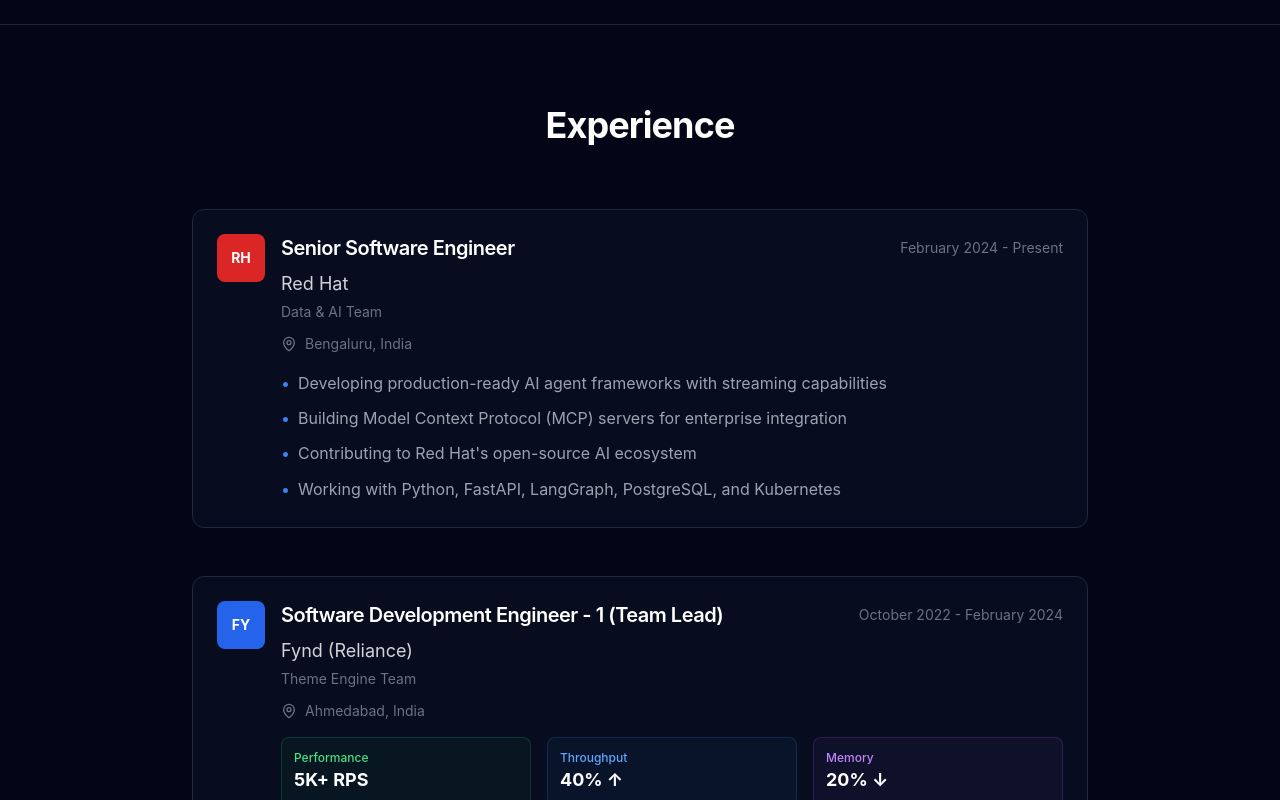
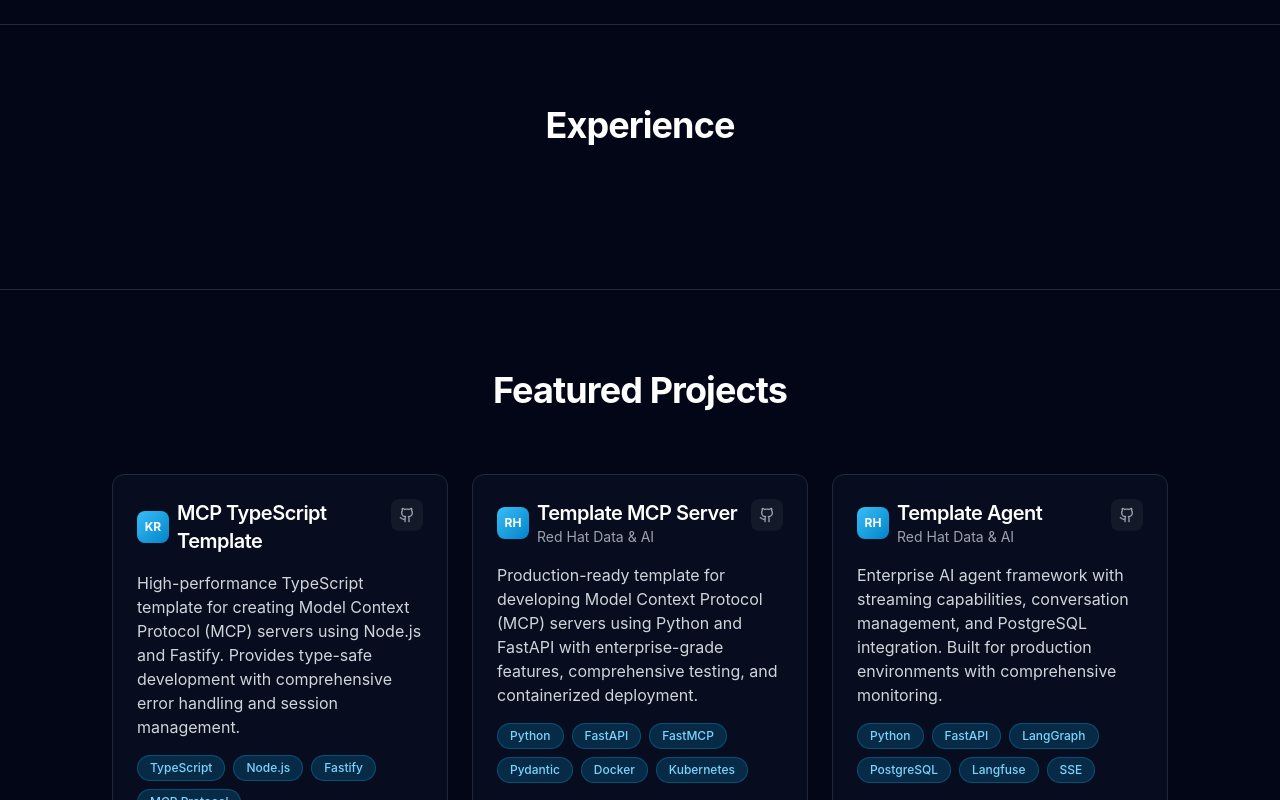
Before and after one commit to karankraina/karankraina, a Next.js app: page / in a window 1280 px wide. Shown: the part 2000-2800 px from the top of the page. Built offline with nearby package versions, Linux system fonts and the light colour scheme.

Commit message:
Update job title from Senior to Principal Engineer

```diff
--- a/pages/index.jsx
+++ b/pages/index.jsx
@@ -160,7 +160,7 @@
               transition={{ duration: 0.5, delay: 0.2 }}
               className="text-xl md:text-2xl text-gray-400 mb-4"
             >
-              Senior Software Engineer at <span className="text-red-500 font-semibold">Red Hat</span>
+              Principal Software Engineer at <span className="text-red-500 font-semibold">Red Hat</span>
             </motion.p>
 
             <motion.p
@@ -278,66 +278,6 @@
           >
             Experience
           </motion.h2>
-
-          <div className="max-w-4xl mx-auto space-y-12">
-            {experiences.map((exp, index) => (
-              <motion.div
-                key={exp.company}
-                initial={{ opacity: 0, y: 30 }}
-                whileInView={{ opacity: 1, y: 0 }}
-                transition={{ duration: 0.5, delay: index * 0.1 }}
-                viewport={{ once: true }}
-              >
-                <GlowCard>
-                  <div className="flex items-start gap-4">
-                    <div className={`w-12 h-12 ${exp.logoColor} rounded-lg flex items-center justify-center flex-shrink-0`}>
-                      <span className="text-white font-bold text-sm">{exp.logo}</span>
-                    </div>
-                    <div className="flex-1">
-                      <div className="flex flex-col md:flex-row md:items-center md:justify-between mb-2">
-                        <h3 className="text-xl font-semibold text-white">{exp.role}</h3>
-                        <span className="text-sm text-gray-500">{exp.period}</span>
-                      </div>
-                      <p className="text-lg text-gray-300 mb-1">{exp.company}</p>
-                      {exp.team && (
-                        <p className="text-sm text-gray-500 mb-3">{exp.team}</p>
-                      )}
-                      <div className="flex items-center text-gray-500 text-sm mb-4">
-                        <MapPin className="w-4 h-4 mr-2" />
-                        <span>{exp.location}</span>
-                      </div>
-
-                      {exp.achievements && (
-                        <div className="grid grid-cols-3 gap-4 mb-4">
-                          <div className="bg-green-500/5 border border-green-500/20 rounded-lg p-3">
-                            <div className="text-green-400 text-xs font-medium">Performance</div>
-                            <div className="text-white text-lg font-bold">{exp.achievements.performance}</div>
-                          </div>
-                          <div className="bg-blue-500/5 border border-blue-500/20 rounded-lg p-3">
-                            <div className="text-blue-400 text-xs font-medium">Throughput</div>
-                            <div className="text-white text-lg font-bold">{exp.achievements.optimization}</div>
-                          </div>
-                          <div className="bg-purple-500/5 border border-purple-500/20 rounded-lg p-3">
-                            <div className="text-purple-400 text-xs font-medium">Memory</div>
-                            <div className="text-white text-lg font-bold">{exp.achievements.memory}</div>
-                          </div>
-                        </div>
-                      )}
-
-                      <ul className="text-gray-400 space-y-2">
-                        {exp.highlights.map((highlight, i) => (
-                          <li key={i} className="flex items-start">
-                            <span className="text-blue-500 mr-2">•</span>
-                            <span>{highlight}</span>
-                          </li>
-                        ))}
-                      </ul>
-                    </div>
-                  </div>
-                </GlowCard>
-              </motion.div>
-            ))}
-          </div>
         </div>
       </section>
 
```
